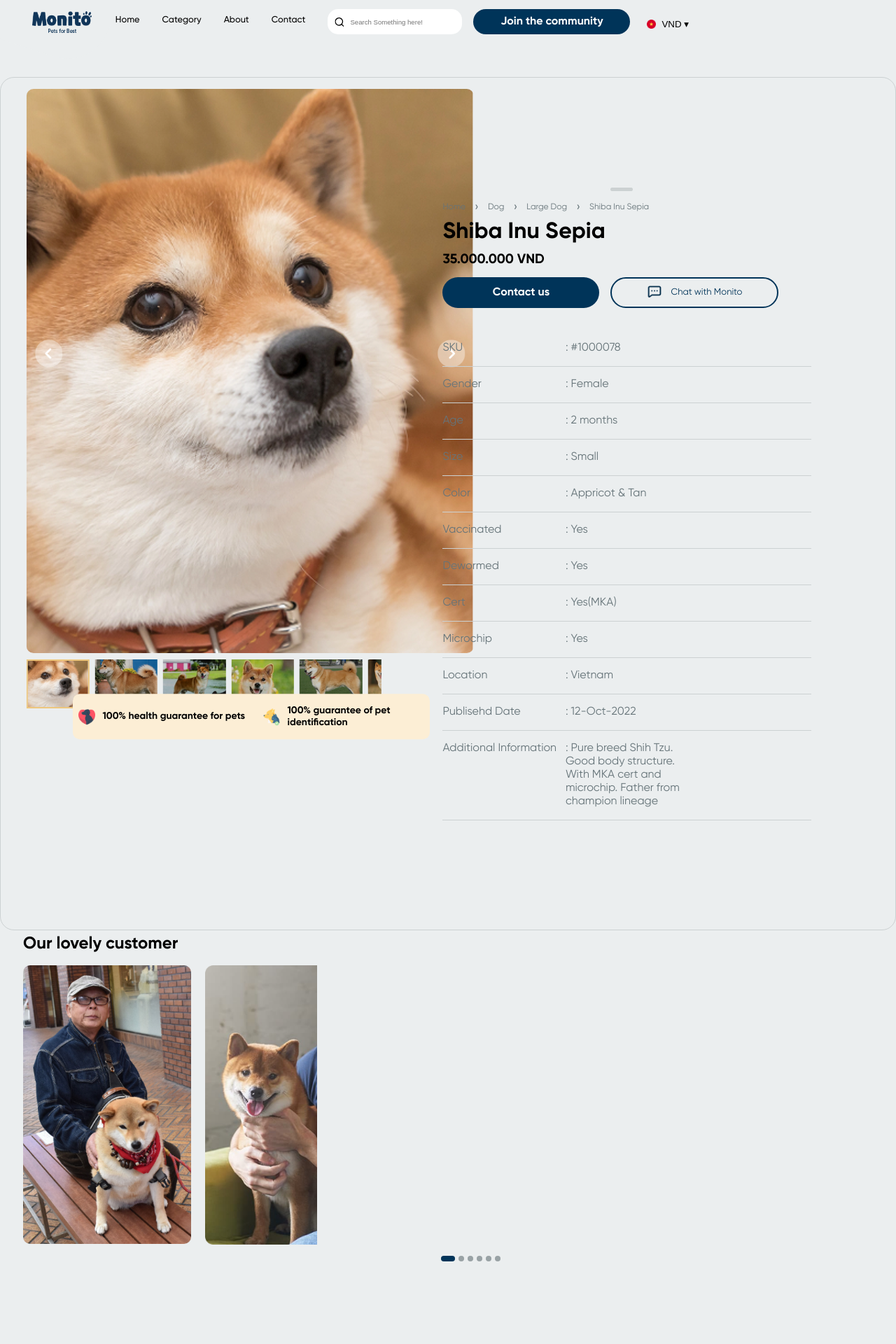
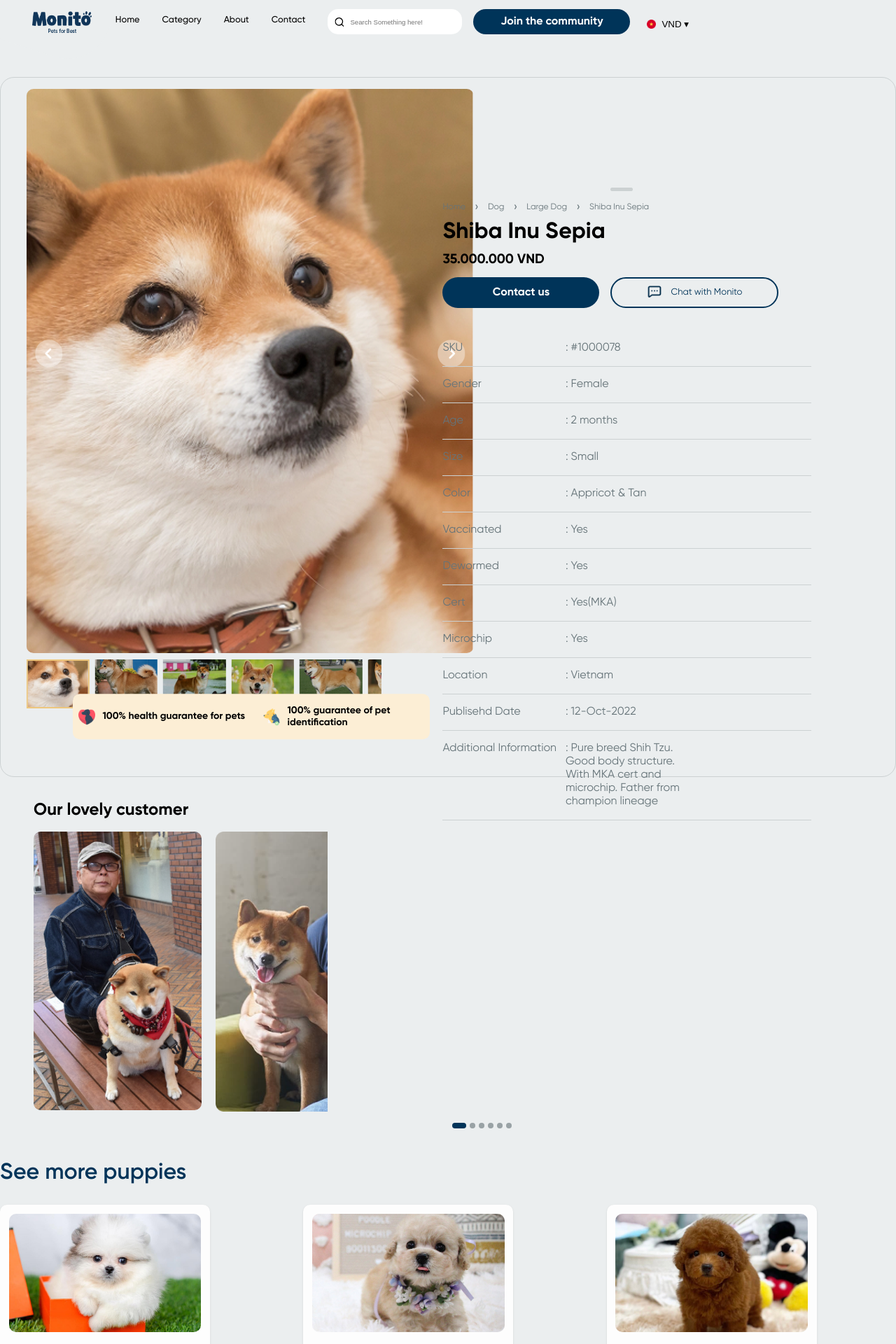
Before and after one commit to clarencepanto/monito-petwebsite, a React (Vite) app: page / in a window 1280 px wide. Shown: the top 1920 px of the page at 70% size. Before the commit the page ends 1802 px from the top, so only its background shows below. Built offline with nearby package versions, Linux system fonts and the light colour scheme.

Commit message:
desktop 1024 done moving to 1440

```diff
--- a/src/components/sections/PetDetails.jsx
+++ b/src/components/sections/PetDetails.jsx
@@ -1,9 +1,12 @@
 import "../../styles/components/sections/_petdetails.scss";
 import NavigationRef from "../sections/NavigationRef";
+import PetDetailCarousel from "./PetDetailCarousel";
 
 function PetDetails() {
   return (
+    <div>
       <div className="petcontmain">
+        <PetDetailCarousel />
         <div className="container  petdetails-cont">
           <section className="petdetails">
             <div className="flex-center">
@@ -92,10 +95,12 @@ function PetDetails() {
                   <p className="petdetails__valuekey">: 12-Oct-2022</p>
                 </div>
                 <div className="grid divider-pdetails">
-                <h4 className="petdetails__infokey">Additional Information</h4>
+                  <h4 className="petdetails__infokey">
+                    Additional Information
+                  </h4>
                   <p className="petdetails__valuekey">
-                  : Pure breed Shih Tzu. Good body structure. With MKA cert and
-                  microchip. Father from champion lineage
+                    : Pure breed Shih Tzu. Good body structure. With MKA cert
+                    and microchip. Father from champion lineage
                   </p>
                 </div>
               </section>
@@ -124,8 +129,10 @@ function PetDetails() {
             </div>
           </section>
         </div>
+      </div>
       <section className="petdetail__testimonial__cont">
         <h2 className="p1-bottom">Our lovely customer</h2>
+
         <div className="grid gap10 p1-bottom petdetail__testimonialdetail">
           <img
             src="/images/petdetailimg/image-7.png"
--- a/src/page/PetDetailpage.jsx
+++ b/src/page/PetDetailpage.jsx
@@ -1,5 +1,5 @@
 import Navbar from "../components/Navbar";
-import PetDetailCarousel from "../components/sections/PetDetailCarousel";
+
 import PetDetails from "../components/sections/PetDetails";
 import PetList from "../components/sections/PetList";
 import Footer from "../components/Footer";
@@ -8,13 +8,11 @@ function PetDetailpage() {
   return (
     <div>
       <Navbar variant="transparent" />
-      <div className="border p1-top ">
-        <PetDetailCarousel />
-        <PetDetails />
-      </div>
 
-      {/* <PetList title="See more puppies" variant="nobtn" />
-      <Footer /> */}
+      <PetDetails />
+
+      <PetList title="See more puppies" variant="nobtn" />
+      <Footer />
     </div>
   );
 }
--- a/src/styles/components/sections/_petdetails.scss
+++ b/src/styles/components/sections/_petdetails.scss
@@ -4,7 +4,10 @@
 
 .petcontmain {
   @include lg {
-    height: 300px;
+    border: 1px solid $neutral-color-20;
+    padding: 1rem 0;
+    border-radius: 20px;
+    height: 1000px;
   }
 }
 
@@ -166,7 +169,9 @@
 
 .petdetail__testimonial__cont {
   @include lg {
-    transform: translate(2rem, -43rem);
+    margin: 1rem 0;
+
+    transform: translate(3rem, 1rem);
   }
 
   .petdetail__testimonialdetail {
@@ -177,10 +182,3 @@
     }
   }
 }
-
-.border {
-  @include lg {
-    border: 1px solid #ccd1d2;
-    border-radius: 20px;
-  }
-}
```
Lines whose indentation alone changed are shown as unchanged.
